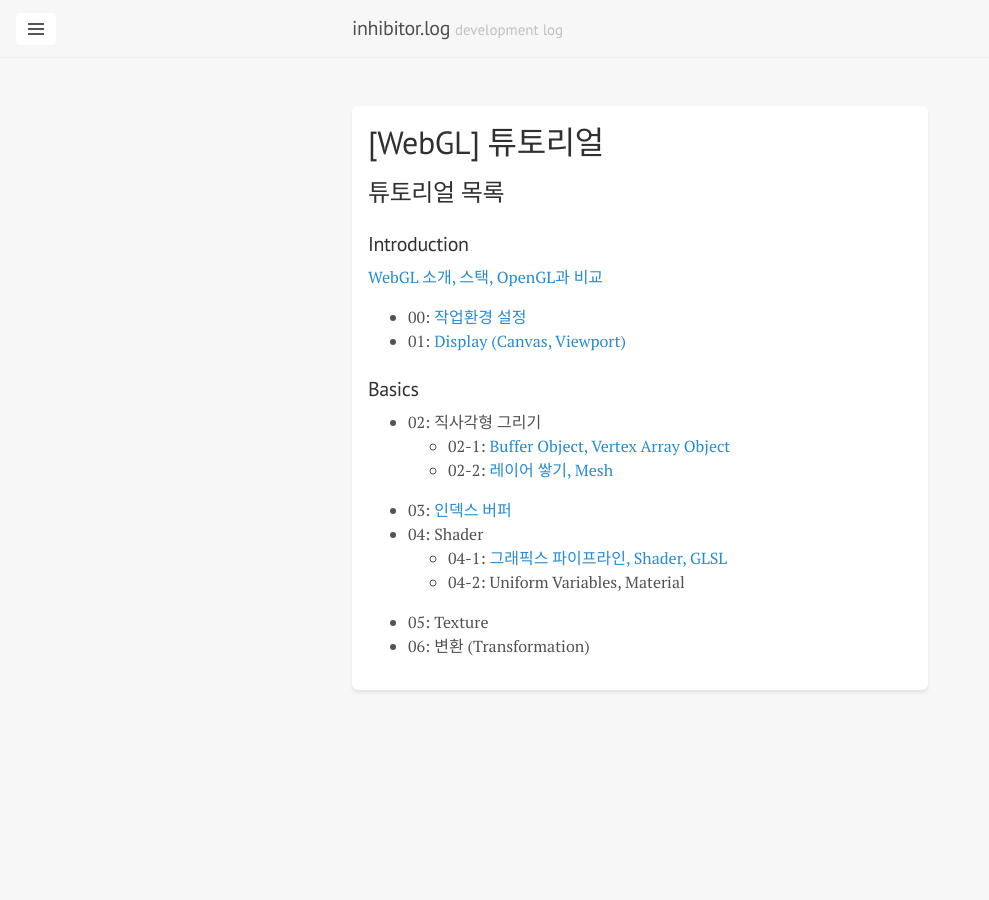
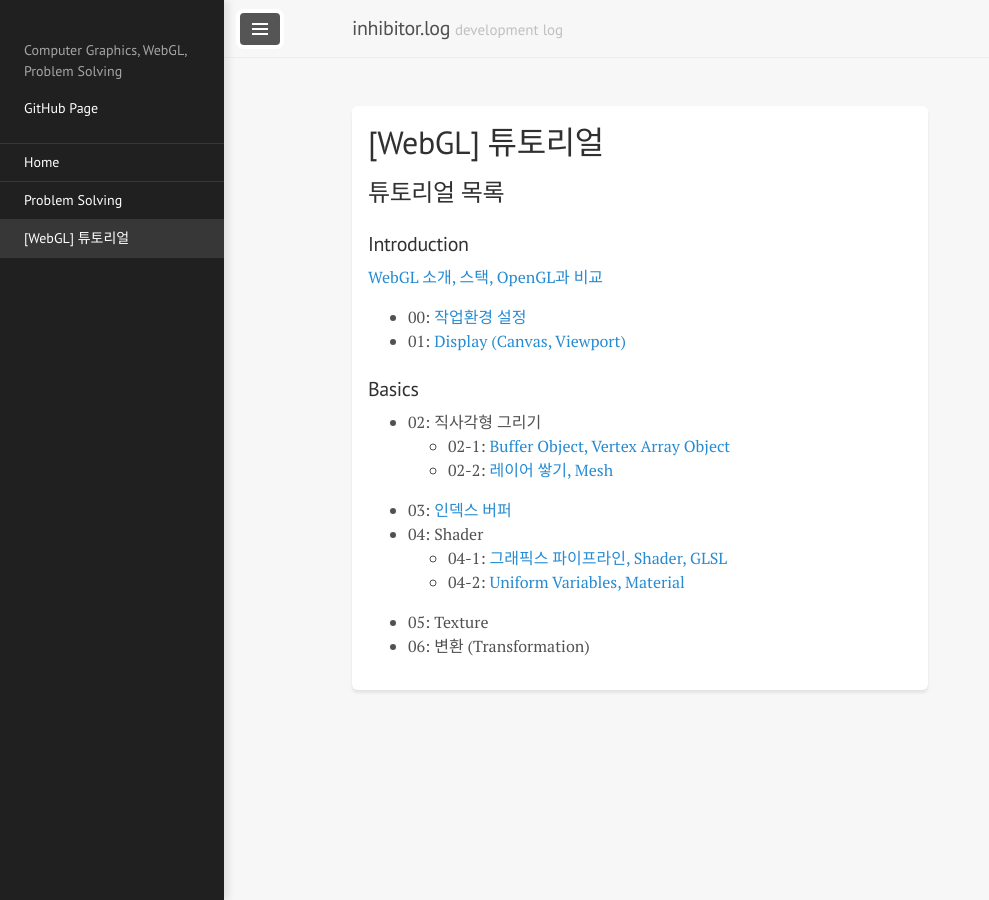
Before and after one commit to inhibitor1217/inhibitor1217.github.io, a Jekyll site: the page built from webgl-tutorials.md, in a window 1280 px wide. Shown: the whole page, without its empty margins (0-989 px from the left). Built offline with Jekyll 4.4.1, drawn with Linux system fonts in a browser that asks for light colours.

Commit message:
fixed sidebar policy and font size

```diff
--- a/_includes/sidebar.html
+++ b/_includes/sidebar.html
@@ -1,6 +1,6 @@
 <!-- Target for toggling the sidebar `.sidebar-checkbox` is for regular
      styles, `#sidebar-checkbox` for behavior. -->
-<input type="checkbox" class="sidebar-checkbox" id="sidebar-checkbox">
+<input type="checkbox" class="sidebar-checkbox" id="sidebar-checkbox" checked>
 
 <!-- Toggleable sidebar -->
 <div class="sidebar" id="sidebar">
--- a/_layouts/default.html
+++ b/_layouts/default.html
@@ -3,7 +3,7 @@
 
   {% include head.html %}
 
-  <body>
+  <body class="sidebar-overlay">
 
     {% include sidebar.html %}
 
--- a/public/css/lanyon.css
+++ b/public/css/lanyon.css
@@ -150,7 +150,7 @@
   visibility: hidden;
   overflow-y: auto;
   font-family: "PT Sans", Helvetica, 'Nanum Gothic';
-  font-size: .875rem; /* 15px */
+  font-size: 15px; /* 15px */
   color: rgba(255,255,255,.6);
   background-color: #202020;
   -webkit-transition: all .3s ease-in-out;
@@ -158,7 +158,7 @@
 }
 @media (min-width: 30em) {
   .sidebar {
-    font-size: .75rem; /* 14px */
+    font-size: 14px; /* 14px */
   }
 }
 
--- a/webgl-tutorials.md
+++ b/webgl-tutorials.md
@@ -16,6 +16,6 @@
 - 03: [인덱스 버퍼]({{site.url}}/2019/04/21/webgl-ibo)
 - 04: Shader
     - 04-1: [그래픽스 파이프라인, Shader, GLSL]({{site.url}}/2019/04/21/webgl-shader)
-    - 04-2: Uniform Variables, Material
+    - 04-2: [Uniform Variables, Material]({{site.url}}/2019/04/23/webgl-material)
 - 05: Texture
 - 06: 변환 (Transformation)
```
